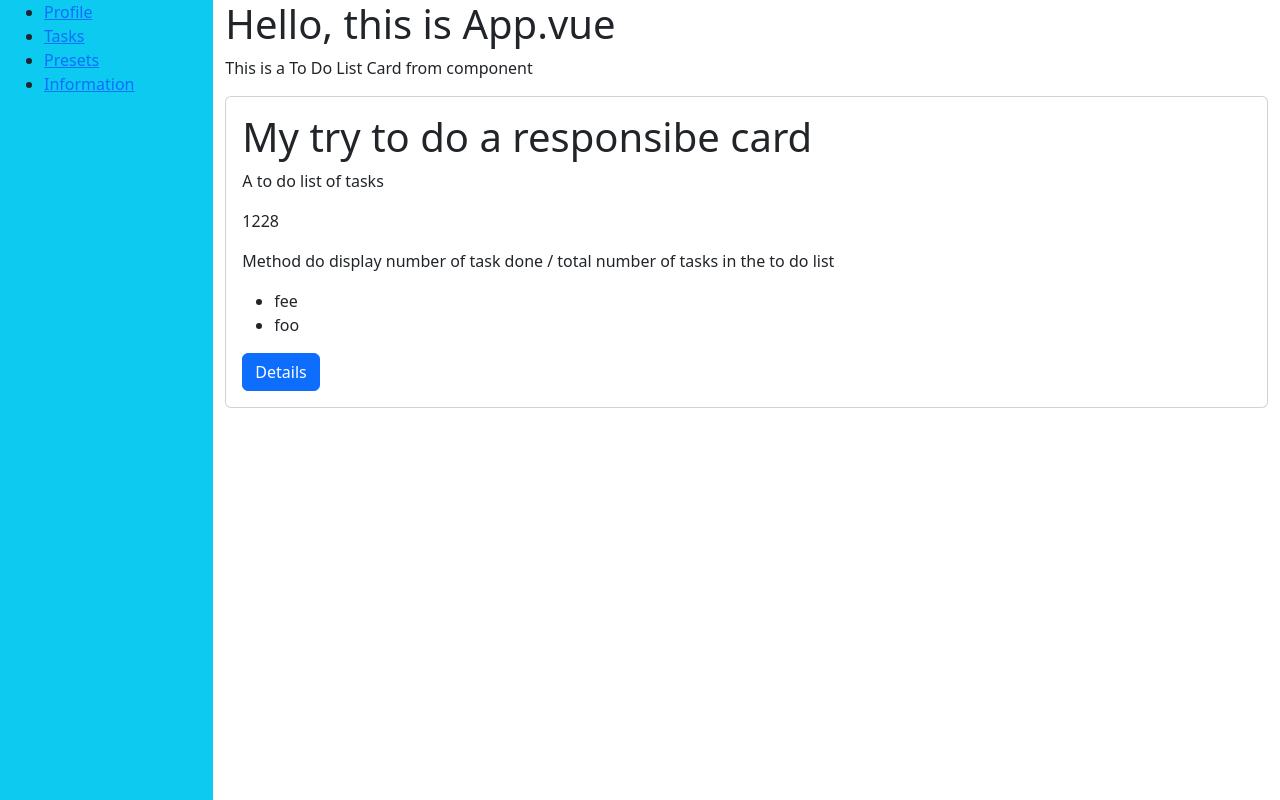
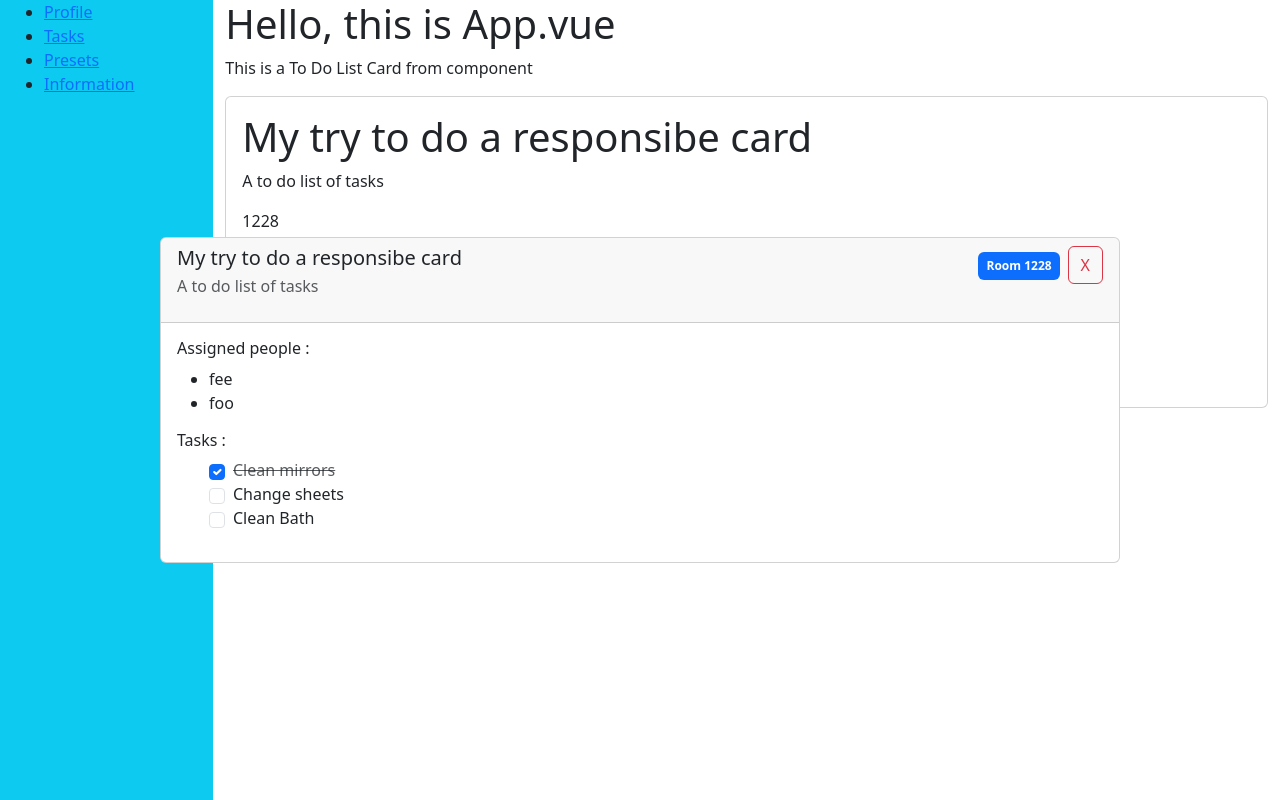
Before and after one commit to jeremiel1110/S5-AdvancedWebProgramming-Project, a Vue app in the folder frontend/: page / in a window 1280 px wide. Both pictures are taken after a click on the button "Details". Built offline with nearby package versions, Linux system fonts and the light colour scheme; the HTML template or start-up script is replaced by a standard one.

Commit message:
Adding DetailledTaskCard

```diff
--- /dev/null
+++ b/frontend/src/components/DetailledTaskCard.vue
@@ -0,0 +1,47 @@
+<script setup>
+
+defineEmits(['close'])
+
+defineProps({
+    taskName: String,
+    taskDescription: String,
+    roomLocalisation: String,
+    assignPeople: Array,
+    tasks: Array
+})
+</script>
+
+<template>
+    <div class="position-fixed top-0 start-0 w-100 h-100 d-flex justify-content-center align-items-center" @click.self="$emit('close')">
+        <div class="card w-75">
+            <div class="card-header d-flex justify-content-between">
+                <div>
+                    <h5 class="mb-1">{{ taskName }}</h5>
+                    <p class="text-muted">{{ taskDescription }}</p>
+                </div>
+                <div class="text-end">
+                    <span class="badge bg-primary p-2 mt-1 me-2">Room {{ roomLocalisation }}</span>
+                    <button class="btn btn-outline-danger" @click="$emit('close')">X</button>
+                    <!-- <br> -->
+                </div>
+            </div>
+
+            <div class="card-body">
+                <h6>Assigned people :</h6>
+                <ul>
+                    <li v-for="person in assignPeople" :key="person.id">{{ person.name }}</li>
+                </ul>
+
+                <h6>Tasks :</h6>
+                <ul>
+                    <li v-for="task in tasks" :key="task.id" class="list-group-item d-flex align-items-center">
+                        <input class="form-check-input me-2" type="checkbox" v-model="task.completed">
+                        <label class="form-check-label" :for="'task-' + task.id" :class="{'text-decoration-line-through text-muted': task.completed}">
+                            {{ task.title }}
+                        </label>
+                    </li>
+                </ul>
+            </div>
+        </div>
+    </div>
+</template>
--- a/frontend/src/components/TryCard.vue
+++ b/frontend/src/components/TryCard.vue
@@ -1,10 +1,21 @@
 <script setup>
+    import { ref } from 'vue'
+    import DetailledTaskCard from './DetailledTaskCard.vue'
+
     defineProps({
         taskName: String,
         taskDescription: String,
         roomLocalisation: String,
         assignPeople: Array
     })
+
+    const showDetails = ref(false)
+
+    const tasks_1 = ref([
+        { id: 1, title: "Clean mirrors", completed: true },
+        { id: 2, title: "Change sheets", completed: false },
+        { id: 3, title: "Clean Bath", completed: false }
+    ])
 </script>
 <template>
     <div class="card">
@@ -18,7 +29,17 @@
                         <li v-for="person in assignPeople">{{ person.name }}</li>
                     </ul>
 
-                    <button class="btn btn-primary">Details</button>
+                    <button class="btn btn-primary" @click="showDetails = true">Details</button>
                 </div>
             </div>
+
+    <DetailledTaskCard
+        v-if="showDetails"
+        @close="showDetails = false"
+        :tasks="tasks_1"
+        :taskName="taskName"
+        :taskDescription="taskDescription"
+        :roomLocalisation="roomLocalisation"
+        :assignPeople="assignPeople"
+    />
 </template>
```
